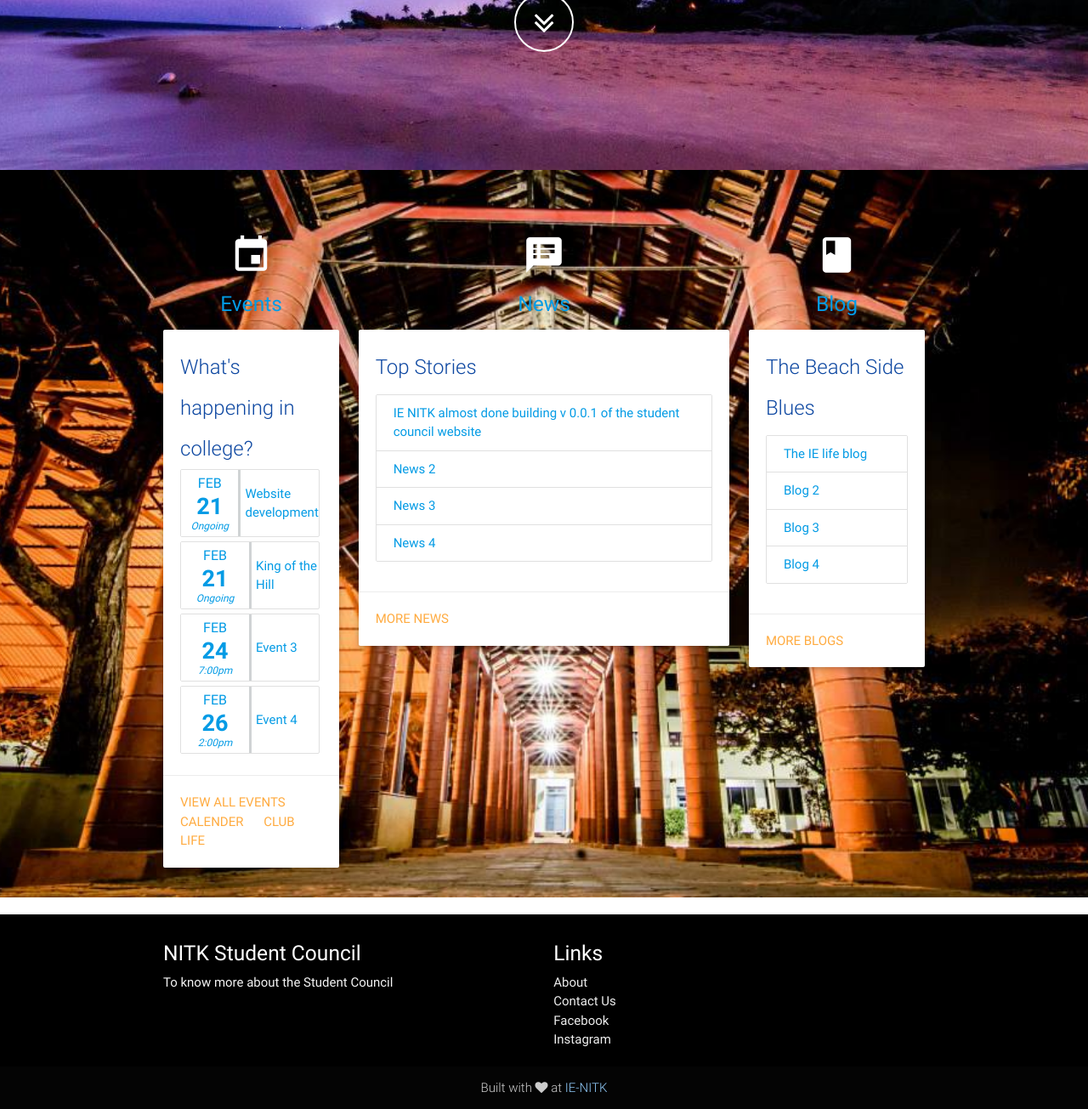
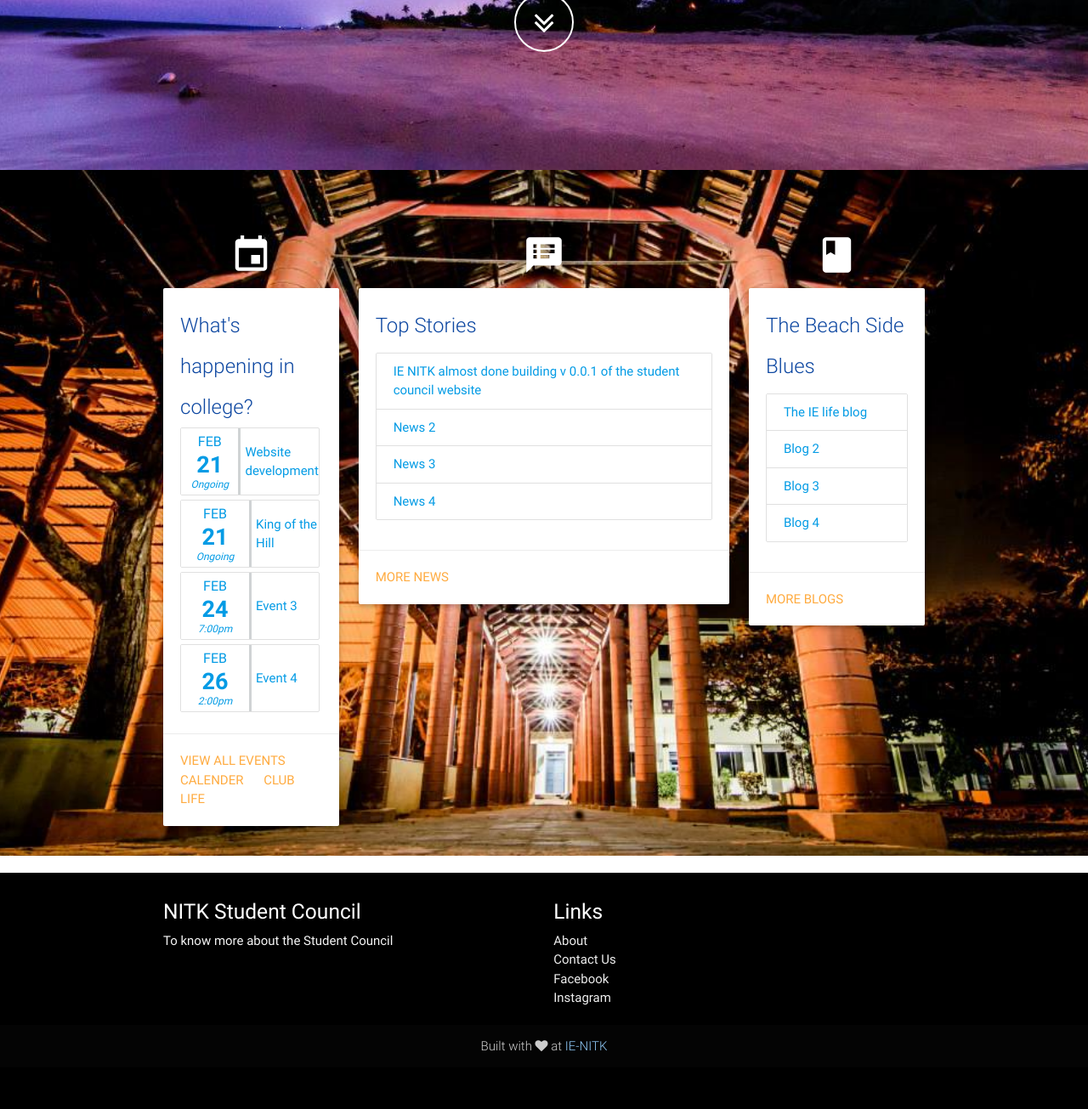
Before and after one commit to IE-NITK/NITK-Student-Council-Website, a Django app: template src/templates/home.html in a window 1280 px wide. Shown: the part 664-1969 px from the top of the page at 85% size. After the commit the page ends 1901 px from the top, so only its background shows below. Run offline with Django 3.2, Linux system fonts and the light colour scheme; the template is opened without the code that fills it, so the values that code supplies are empty; some libraries are stand-ins or nearby versions.

Commit message:
Home Final

```diff
--- a/src/templates/home.html
+++ b/src/templates/home.html
@@ -27,7 +27,7 @@
 				<div class="grey-text">
 		          <div class="icon-block">
 		            <div class="center white-text"><i class="material-icons" style="font-size: 50px; padding-top:75px;">event</i></div>
-		            <h5 class="center"><a href="">Events</a></h5>
+		            <!-- <h5 class="center"><a href="">Events</a></h5> -->
 		          </div>
 		        </div>
 				<div class="row">
@@ -100,7 +100,7 @@
 		        <div class="grey-text">
 		          <div class="icon-block">
 		            <div class="center white-text"><i class="material-icons" style="font-size: 50px; padding-top:75px;">speaker_notes</i></div>
-		            <h5 class="center"><a href="">News</a></h5>
+		            <!-- <h5 class="center"><a href="">News</a></h5> -->
 		          </div>
 		        </div>
 				<div class="row">
@@ -127,7 +127,7 @@
 				<div class="grey-text">
 		          <div class="icon-block">
 		            <div class="center white-text"><i class="material-icons" style="font-size: 50px; padding-top:75px;">book</i></div>
-		            <h5 class="center"><a href="">Blog</a></h5>
+		            <!-- <h5 class="center"><a href="">Blog</a></h5> -->
 		          </div>
 		        </div>
 				<div class="row">
```
